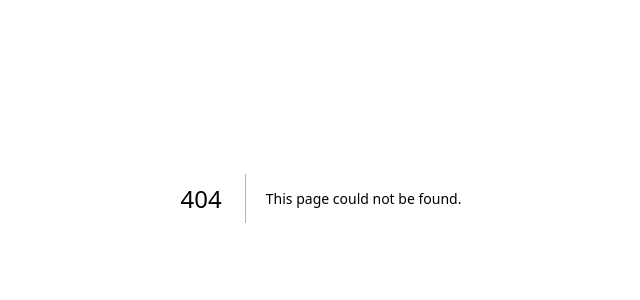
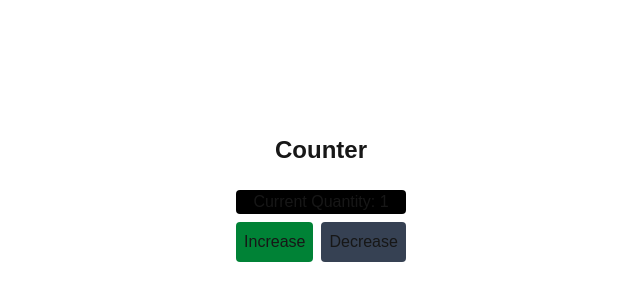
Before and after one commit to Ashtonrp/cprg306-assignments, a Next.js app: page /week-4 in a window 1280 px wide. Before the commit this address had no page. Shown: the part 202-502 px from the top of the page, without its empty margins (319-959 px from the left). Built offline with nearby package versions, Linux system fonts and the light colour scheme.

Commit message:
week 4 assignment
adds week 4 assignment
adds link on main page

```diff
--- a/app/page.js
+++ b/app/page.js
@@ -8,6 +8,8 @@ export default function Home() {
       <h1>CPRG306 Assignment </h1>
       <ul>
         <li><Link className="text-cyan-300 underline" href="./week-2">Week 2 Assignment</Link></li>
+        <li><Link className="text-cyan-300 underline" href="./week-3">Week 3 Assignment</Link></li>
+        <li><Link className="text-cyan-300 underline" href="./week-4">Week 4 Assignment</Link></li>
       </ul>
     </main>
   );
--- /dev/null
+++ b/app/week-4/new-item.js
@@ -0,0 +1,37 @@
+"use client";
+
+import { useState } from "react";
+
+export default function NewItem() {
+    const [quantity, setQuantity] = useState(1);
+
+    const increment = () => {
+        if(quantity < 20) {
+            setQuantity(quantity + 1);
+        }
+    }
+
+    const decrement = () => {
+        if(quantity > 1) {
+            setQuantity(quantity - 1);
+        }
+    }
+
+    let buttonStyleInc = "bg-green-700 rounded p-2 mr-2 cursor-pointer";
+    if(quantity >= 20) {
+        buttonStyleInc = "bg-gray-700 rounded p-2 mr-2"
+    }
+
+    let buttonStyleDec = "bg-red-700 rounded p-2 cursor-pointer";
+    if(quantity <= 1) {
+        buttonStyleDec = "bg-gray-700 rounded p-2"
+    }
+
+    return (
+        <main>
+            <p className="bg-black rounded mb-2 text-center">Current Quantity: {quantity}</p>
+            <button onClick={increment} className={buttonStyleInc}>Increase</button>
+            <button onClick={decrement} className={buttonStyleDec}>Decrease</button>
+        </main>
+    );
+}
--- /dev/null
+++ b/app/week-4/page.js
@@ -0,0 +1,10 @@
+import NewItem from "./new-item";
+
+export default function Page() {
+  return (
+    <main className="flex flex-col items-center justify-center min-h-screen">
+      <h1 className="text-2xl font-bold mb-6">Counter</h1>
+      <NewItem />
+    </main>
+  );
+}
```
